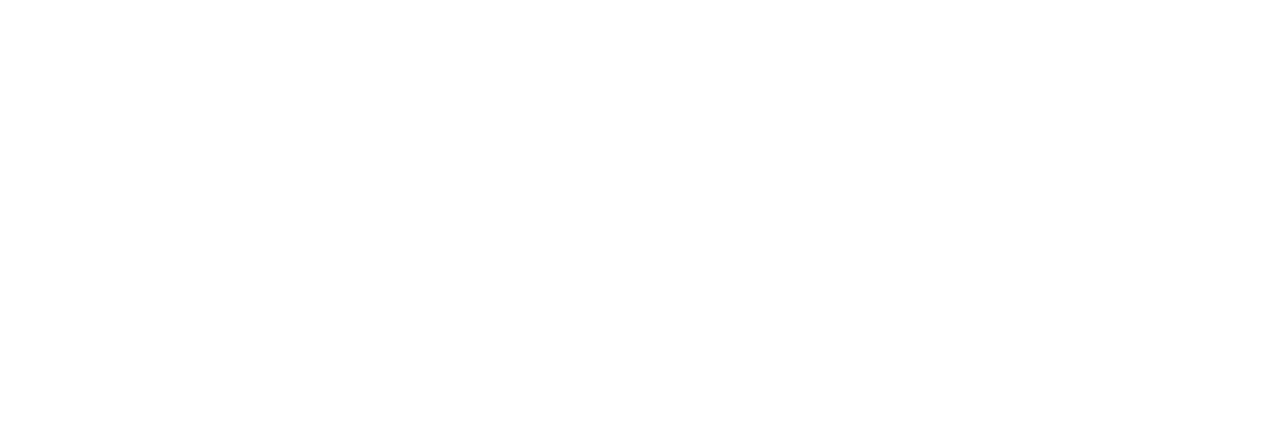
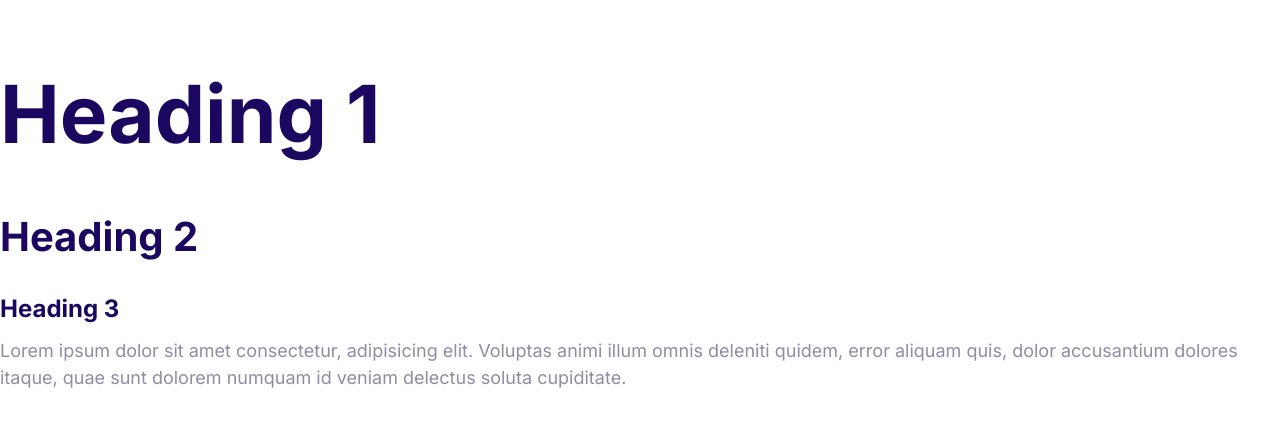
Before and after one commit to driloncocaj/hostora, a plain HTML site: page index.html in a window 1280 px wide. Drawn offline with nearby package versions, Linux system fonts and the light colour scheme.

Commit message:
style: apply global font styles

```diff
--- a/css/styles.css
+++ b/css/styles.css
@@ -5,3 +5,53 @@
   --color-heading: #1b0760;
   --color-body-text: #918ca4;
 }
+
+html {
+  /* 62.5% of 16px equals 10px! */
+  font-size: 62.5%;
+}
+
+body {
+  font-family: Inter, Arial, Helvetica, sans-serif;
+  color: var(--color-body-text);
+  font-size: 2.4rem;
+  line-height: 1.5;
+}
+
+h1,
+h2,
+h3 {
+  color: var(--color-heading);
+  margin-bottom: 1rem;
+}
+
+h1 {
+  font-size: 7rem;
+}
+
+h2 {
+  font-size: 4rem;
+}
+
+h3 {
+  font-size: 3rem;
+}
+
+p {
+  margin-top: 0;
+}
+
+@media screen and (min-width: 1024px) {
+  body {
+    font-size: 1.8rem;
+  }
+  h1 {
+    font-size: 8rem;
+  }
+  h2 {
+    font-size: 4rem;
+  }
+  h3 {
+    font-size: 2.4rem;
+  }
+}
--- a/index.html
+++ b/index.html
@@ -3,9 +3,24 @@
   <head>
     <meta charset="UTF-8" />
     <meta name="viewport" content="width=device-width, initial-scale=1.0" />
+    <title>Hostora</title>
+    <link rel="preconnect" href="https://fonts.googleapis.com" />
+    <link rel="preconnect" href="https://fonts.gstatic.com" crossorigin />
+    <link
+      href="https://fonts.googleapis.com/css2?family=Inter:ital,opsz,wght@0,14..32,100..900;1,14..32,100..900&display=swap"
+      rel="stylesheet"
+    />
     <link rel="stylesheet" href="css/normalize.css" />
     <link rel="stylesheet" href="css/styles.css" />
-    <title>Hostora</title>
   </head>
-  <body></body>
+  <body>
+    <h1>Heading 1</h1>
+    <h2>Heading 2</h2>
+    <h3>Heading 3</h3>
+    <p>
+      Lorem ipsum dolor sit amet consectetur, adipisicing elit. Voluptas animi
+      illum omnis deleniti quidem, error aliquam quis, dolor accusantium dolores
+      itaque, quae sunt dolorem numquam id veniam delectus soluta cupiditate.
+    </p>
+  </body>
 </html>
```
